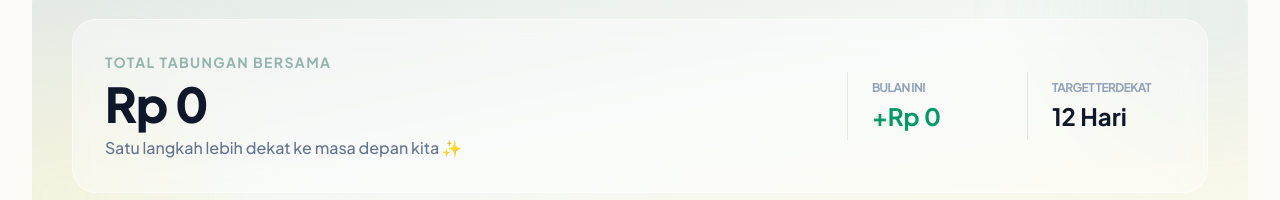
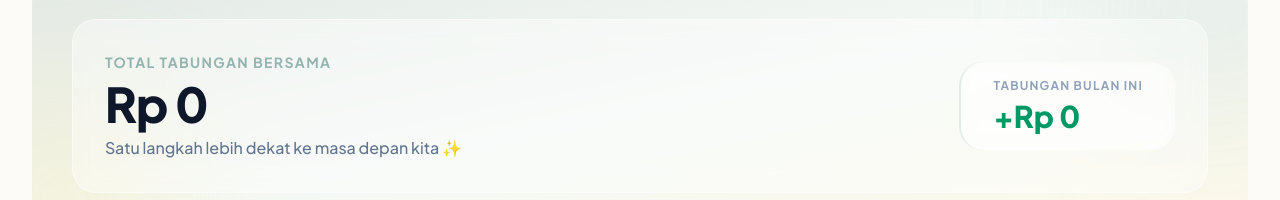
Before and after one commit to AiDinaAgustin/project-tabungan, a Next.js app: page / in a window 1280 px wide. Shown: the part 140-340 px from the top of the page. Built offline with nearby package versions, Linux system fonts and the light colour scheme; no server answers.

Commit message:
feat: Implement initial dashboard page with authentication middleware and HeroCard component.

```diff
--- a/src/app/page.tsx
+++ b/src/app/page.tsx
@@ -94,6 +94,7 @@ export default function Home() {
         {/* Hero Glassmorphism Card */}
         <HeroCard
           totalAmount={`Rp ${targets.reduce((sum, t) => sum + parseFloat(t.collectedAmount), 0).toLocaleString("id-ID")}`}
+          monthlyChange={`+Rp ${insights.reduce((sum, i) => sum + Number(i.totalAmount), 0).toLocaleString("id-ID")}`}
         />
 
         <div className="grid grid-cols-1 lg:grid-cols-12 gap-12">
--- a/src/components/HeroCard.tsx
+++ b/src/components/HeroCard.tsx
@@ -21,18 +21,12 @@ export default function HeroCard({ totalAmount = "Rp 0", monthlyChange = "+Rp 0"
                             Satu langkah lebih dekat ke masa depan kita ✨
                         </p>
                     </div>
-                    <div className="grid grid-cols-2 gap-8 w-full md:w-auto">
-                        <div className="text-center md:text-left px-6 py-2 border-l border-[#7ca29d]/20">
-                            <p className="text-xs font-bold text-slate-400 uppercase tracking-tighter mb-1">
-                                Bulan Ini
+                    <div className="w-full md:w-auto">
+                        <div className="text-center md:text-left px-8 py-4 border-l-2 border-[#7ca29d]/20 bg-white/40 rounded-3xl backdrop-blur-sm">
+                            <p className="text-xs font-bold text-slate-400 uppercase tracking-widest mb-1">
+                                Tabungan Bulan Ini
                             </p>
-                            <p className="text-2xl font-bold text-emerald-600">{monthlyChange}</p>
-                        </div>
-                        <div className="text-center md:text-left px-6 py-2 border-l border-[#7ca29d]/20">
-                            <p className="text-xs font-bold text-slate-400 uppercase tracking-tighter mb-1">
-                                Target Terdekat
-                            </p>
-                            <p className="text-2xl font-bold">12 Hari</p>
+                            <p className="text-3xl font-black text-emerald-600">{monthlyChange}</p>
                         </div>
                     </div>
                 </div>
--- a/src/middleware.ts
+++ b/src/middleware.ts
@@ -1,5 +1,5 @@
 import { NextResponse } from 'next/server'
-import type { NextRequest } from 'next/request'
+import type { NextRequest } from 'next/server'
 
 export function middleware(request: NextRequest) {
     const userId = request.cookies.get('user_id')?.value
```
